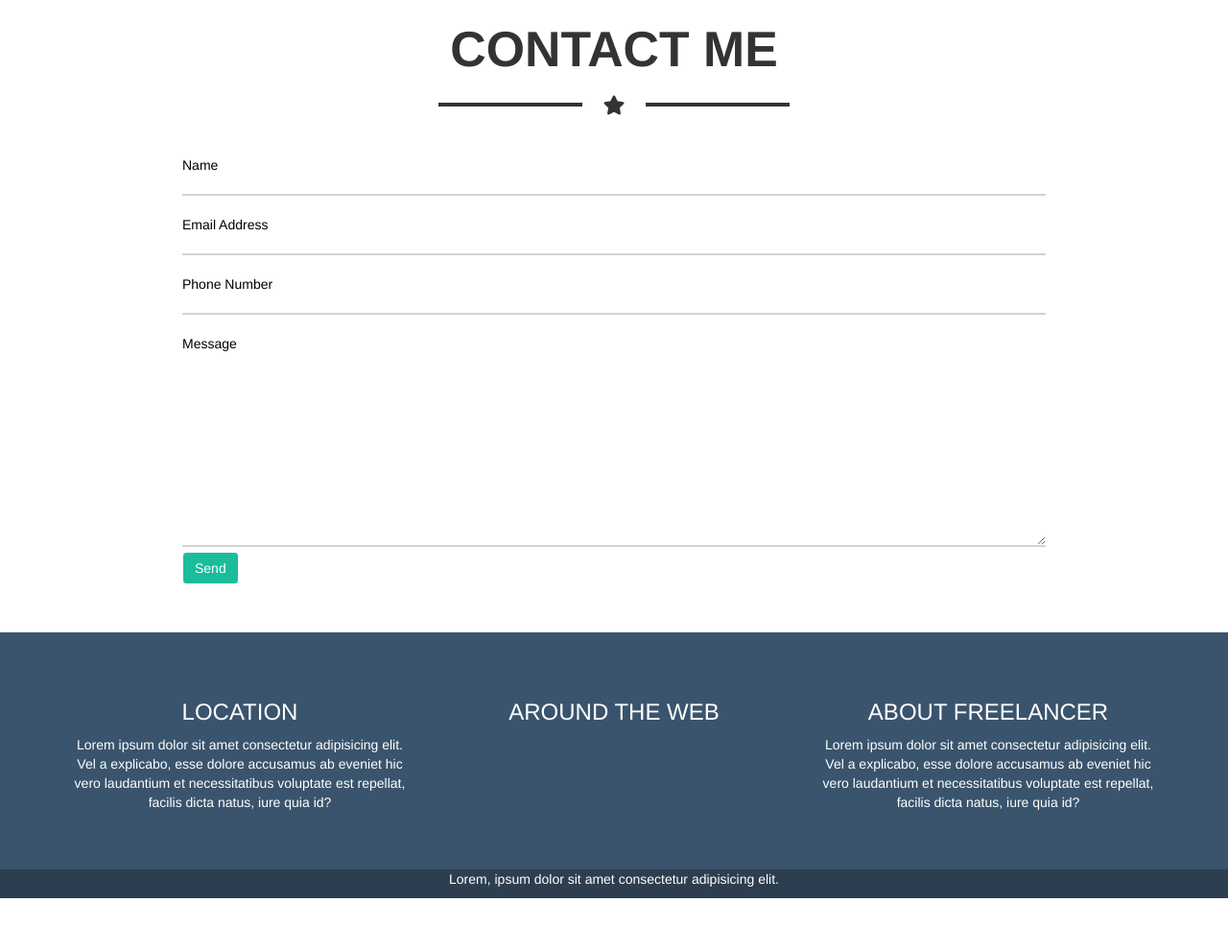
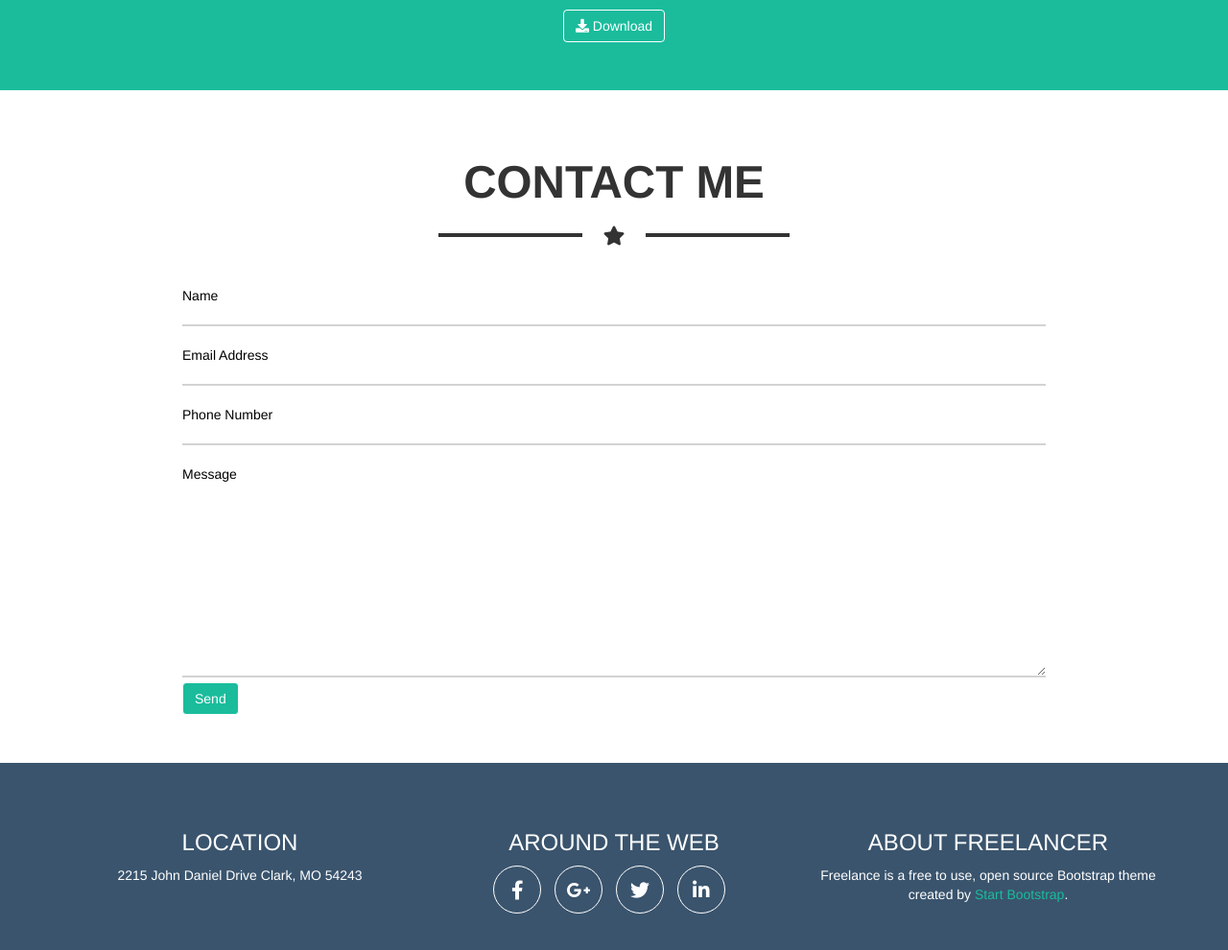
Before and after one commit to StefanoCeli/html-css-bootstrap-freelancer, a plain HTML site: page index.html in a window 1280 px wide. Shown: the part 1774-2764 px from the top of the page at 96% size. Before the commit the page ends 2710 px from the top, so only its background shows below. Drawn offline with nearby package versions, Linux system fonts and the light colour scheme.

Commit message:
Fine esercizio

```diff
--- a/assets/css/style.css
+++ b/assets/css/style.css
@@ -5,22 +5,31 @@
 ._mb_20{
   margin-bottom: 20px;
 }
+._mb_50{
+  margin-bottom: 50px;
+}
 .white-text{
   color: #fff;
 }
 ._pad_50{
   padding: 50px 0;
 }
+._pad_30{
+  padding: 30px 0;
+}
 ._fw_600{
   font-weight: 600;
 }
-._wrapper_60{
+._wrapper_80{
   width: 80%;
   max-width: 900px;
   margin: 0 auto;
 }
 h1{
   font-size: 3.7em;
+}
+h2{
+  font-size: 3.4em;
 }
 /* HEADER */
 ._header_top{
@@ -32,11 +41,14 @@ h1{
   width: 100%;
   z-index: 999;
 }
-ul{
+._menu_inline{
+  padding: 0;
   list-style: none;
 }
 ._menu_inline li{
   display: inline;
+}
+._header_top ._menu_inline li{
   padding: 0 10px;
 }
 ._menu_inline li a{
@@ -55,7 +67,7 @@ ul{
   background-color: #1abc9c;
 }
 ._logo{
-  height: 200px;
+  height: 350px;
 }
 ._line_text::before{
   content: '';
@@ -105,7 +117,19 @@ ul{
 }
 ._footer_top{
   background-color: #3a546d;
-
+}
+._footer_top ._menu_inline li a{
+  display: inline-block;
+  width: 50px;
+  height: 50px;
+  line-height: 50px;
+  font-size: 20px;
+  border: 1px solid #fff;
+  border-radius: 50%;
+  margin-right: 10px;
+}
+._text_green{
+  color: #1abc9c;
 }
 ._footer_bot{
   background-color: #2c3e50;
--- a/index.html
+++ b/index.html
@@ -78,18 +78,13 @@
  <!--  MAIN -->
   <main>
 
-    <section id="start">
-
-
-    </section>
-
     <!-- SEZIONE PORTFOLIO -->
     <section id="portfolio" class="_pad_50">
       <div class="container">
         <!--  ROW -->
         <div class="row text-uppercase text-center _margin_bot">
           <div class="col-xs-12">
-            <h1 class="_fw_600 _mb_20">portfolio</h1>
+            <h2 class="_fw_600 _mb_20">portfolio</h2>
             <div class=" _line_text _mb_20">
               <i class="fas fa-star _size_text_20"></i>
             </div>
@@ -143,7 +138,7 @@
     <!-- SEZIONE ABOUT -->
     <section id="about" class=" _bg_green _pad_50">
 
-      <div class="_wrapper_60">
+      <div class="_wrapper_80">
 
         <div class="container-fluid">
             <!-- ROW -->
@@ -151,7 +146,7 @@
 
             <div class="col-xs-12 text-uppercase">
 
-              <h1 class="_fw_600 _mb_20">about</h1>
+              <h2 class="_fw_600 _mb_20">about</h2>
             </div>
 
             <div class=" _line_text _mb_20">
@@ -174,7 +169,7 @@
            <!--  ROW -->
           <div class="row">
             <div class="col-xs-12 text-center">
-              <a href="#" class="btn btn-default _btn_green white-text"><i class="fas fa-download"></i> Download</a>
+              <a href="#" class="btn _btn_green white-text"><i class="fas fa-download"></i> Download</a>
             </div>
           </div>
 
@@ -189,14 +184,14 @@
 
     <section id="contact" class="_pad_50">
 
-      <div class="_wrapper_60">
+      <div class="_wrapper_80">
 
         <div class="container-fluid">
            <!--  ROW -->
           <div class="row">
 
             <div class="col-xs-12 text-uppercase text-center">
-              <h1 class="_fw_600 _mb_20">contact me</h1>
+              <h2 class="_fw_600 _mb_20">contact me</h2>
               <div class=" _line_text _mb_20">
                 <i class="fas fa-star _size_text_20"></i>
               </div>
@@ -211,7 +206,7 @@
               <input class="_input_clean _no_active _b_top" type="email" placeholder="Email Address">
               <input class="_input_clean _no_active _b_top" type="number" placeholder="Phone Number">
               <textarea class="_input_clean _no_active _b_top" name="message" placeholder="Message" cols="30" rows="10"></textarea>
-              <input value="Send" class="btn btn-default _btn_green white-text" type="submit">
+              <input value="Send" class="btn _btn_green white-text" type="submit">
             </form>
 
           </div>
@@ -229,35 +224,37 @@
   <!-- /MAIN -->
 
   <footer>
+   <!--  FOOTER -->
 
+   <!--  FOOTER TOP -->
     <div class="_footer_top _pad_50">
 
       <div class="container">
          <!--  ROW -->
         <div class="row white-text text-center">
 
-          <div class="col-md-4">
+          <div class="col-md-4 _mb_50">
             <h3 class="text-uppercase">location</h3>
-            <p>Lorem ipsum dolor sit amet consectetur adipisicing elit. Vel a explicabo, esse dolore accusamus ab eveniet hic vero laudantium et necessitatibus voluptate est repellat, facilis dicta natus, iure quia id?</p>
+            <p>2215 John Daniel Drive Clark, MO 54243</p>
 
           </div>
 
 
-          <div class="col-md-4">
+          <div class="col-md-4 _mb_50">
             <h3 class="text-uppercase">around the web</h3>
-                <ul>
-                  <li></li>
-                  <li></li>
-                  <li></li>
-                  <li></li>
+                <ul class="_menu_inline">
+                  <li><a href="#"><i class="fab fa-facebook-f"></i></a></li>
+                  <li><a href="#"><i class="fab fa-google-plus-g"></i></a></i></li>
+                  <li><a href="#"><i class="fab fa-twitter"></i></a></li>
+                  <li><a href="#"><i class="fab fa-linkedin-in"></i></a></li>
                 </ul>
               </div>
 
 
 
-          <div class="col-md-4">
+          <div class="col-md-4 _mb_50">
             <h3 class="text-uppercase">about freelancer</h3>
-             <p>Lorem ipsum dolor sit amet consectetur adipisicing elit. Vel a explicabo, esse dolore accusamus ab eveniet hic vero laudantium et necessitatibus voluptate est repellat, facilis dicta natus, iure quia id?</p>
+             <p>Freelance is a free to use, open source Bootstrap theme created by <span class="_text_green">Start Bootstrap</span>.</p>
 
           </div>
 
@@ -266,19 +263,24 @@
       </div>
 
     </div>
+  <!--  /FOOTER TOP -->
 
+    <!-- FOOTER BOT -->
     <div  class="_footer_bot">
 
       <div class="container">
          <!--  ROW -->
         <div class="row white-text">
-          <div class="col-xs-12 text-center"><p>Lorem, ipsum dolor sit amet consectetur adipisicing elit.</p></div>
+          <div class="col-xs-12 text-center">
+            <p class="small _pad_30">Copyright <i class="far fa-copyright"></i> Your Website 2019</p>
+          </div>
         </div>
       </div>
 
     </div>
+    <!-- /FOOTER BOT -->
 
   </footer>
-
+  <!--  FOOTER -->
 </body>
 </html>
```
